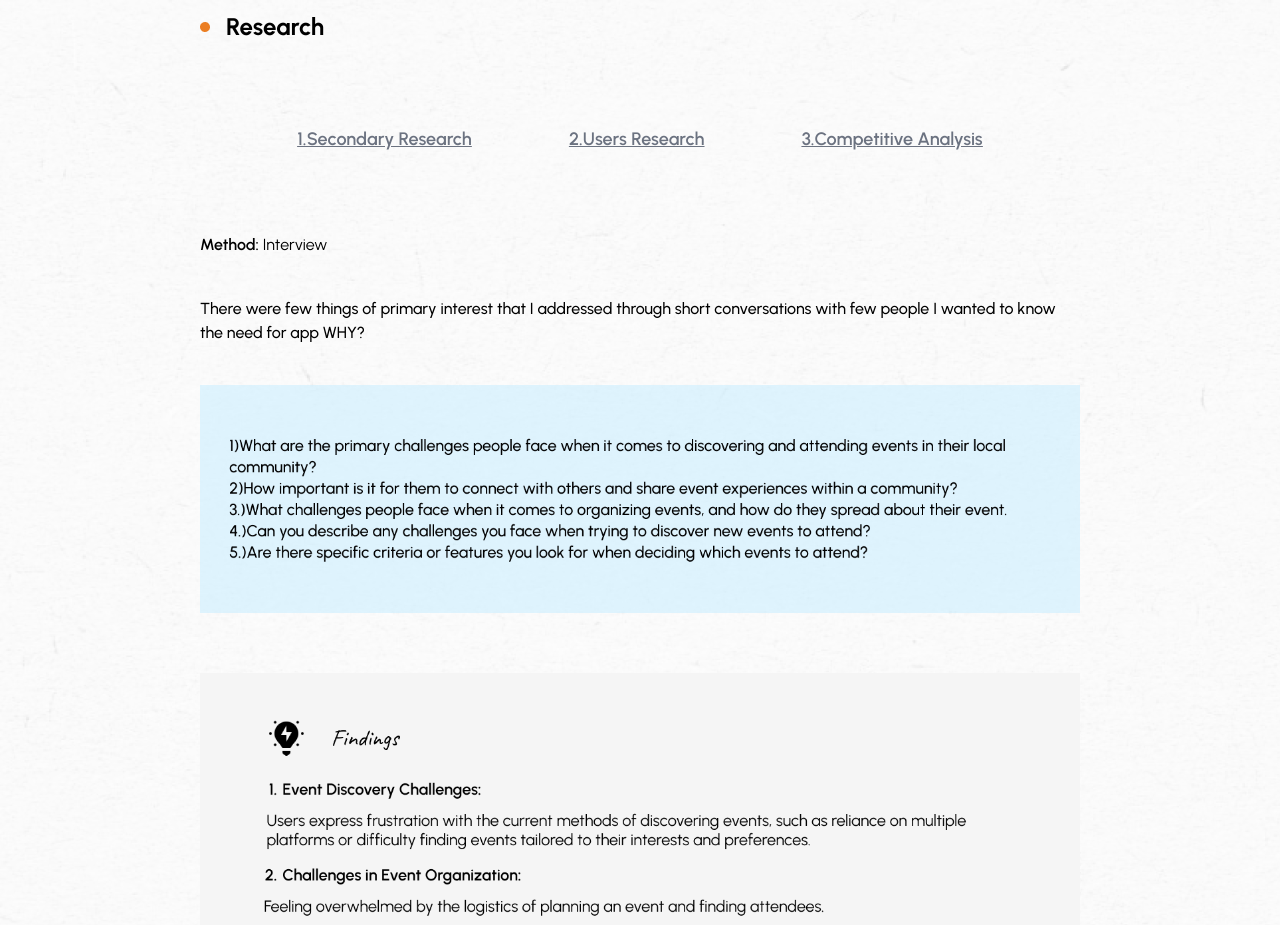
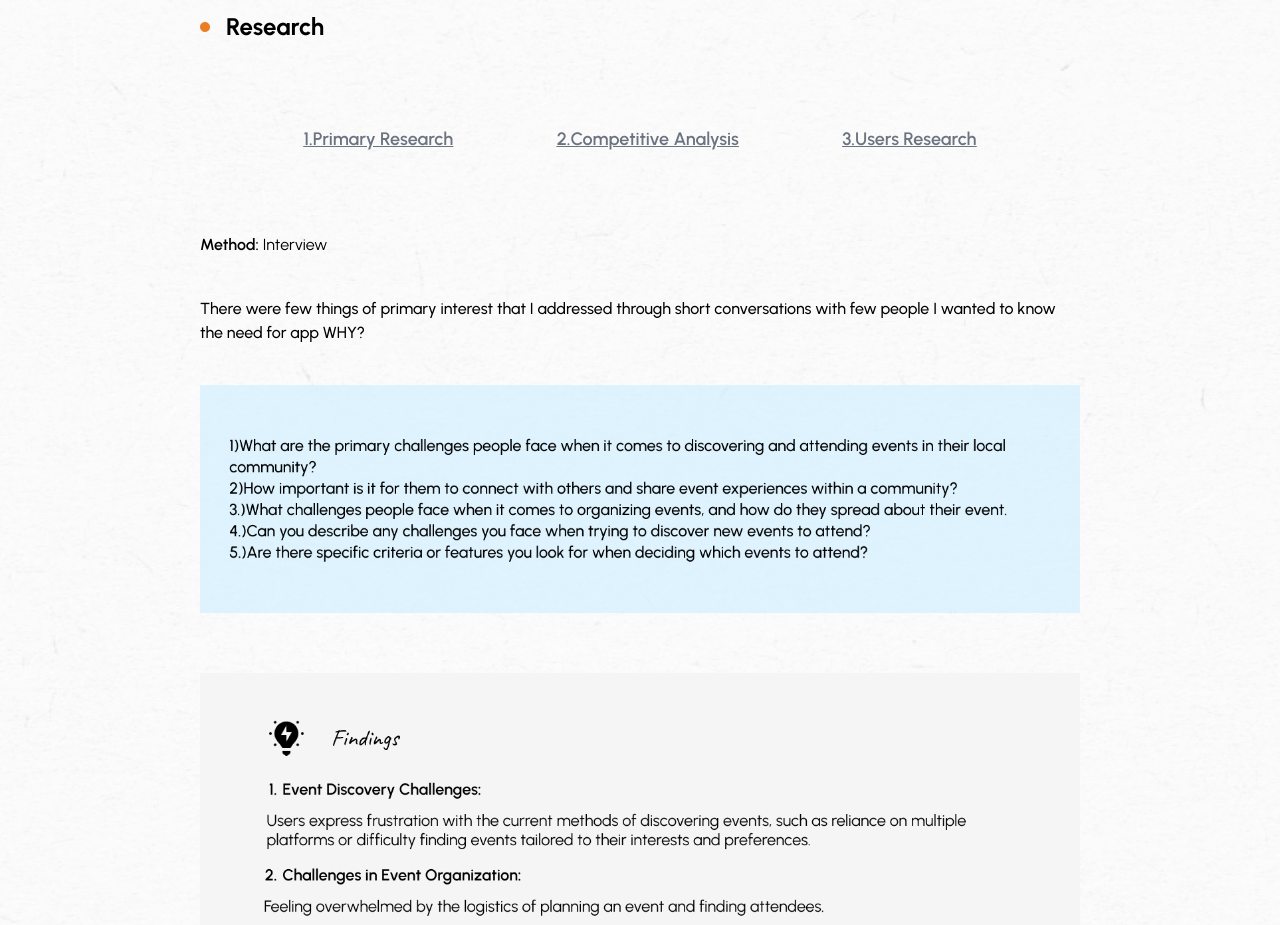
Before and after one commit to namankoolwal/Vrinda-Portfolio, a React (Vite) app: page /case-study2 in a window 1280 px wide. Shown: the part 2840-3765 px from the top of the page. Built offline with nearby package versions, Linux system fonts and the light colour scheme.

Commit message:
refactor: Update navigation links in CaseStudy2 component

```diff
--- a/src/components/CaseStudy2.jsx
+++ b/src/components/CaseStudy2.jsx
@@ -217,14 +217,15 @@ function CaseStudy2() {
         </div>
         <div className="flex items-center justify-evenly my-10 md:my-20">
           <div className="text-gray-500 text-sm md:text-lg font-semibold underline">
-           <a href="#interview">1.Secondary Research</a>
+           <a href="#interview">1.Primary Research</a>
           </div>
           <div className="text-gray-500 text-sm md:text-lg font-semibold underline">
-          <a href="#mapping">2.Users Research</a>
+          <a href="#competitive">2.Competitive Analysis</a>
           </div>
           <div className="text-gray-500 text-sm md:text-lg font-semibold underline">
-          <a href="#competitive">3.Competitive Analysis</a>
+          <a href="#mapping">3.Users Research</a>
           </div>
+
         </div>
         <div id="interview">
           <span className="font-semibold">Method: </span>Interview
```
